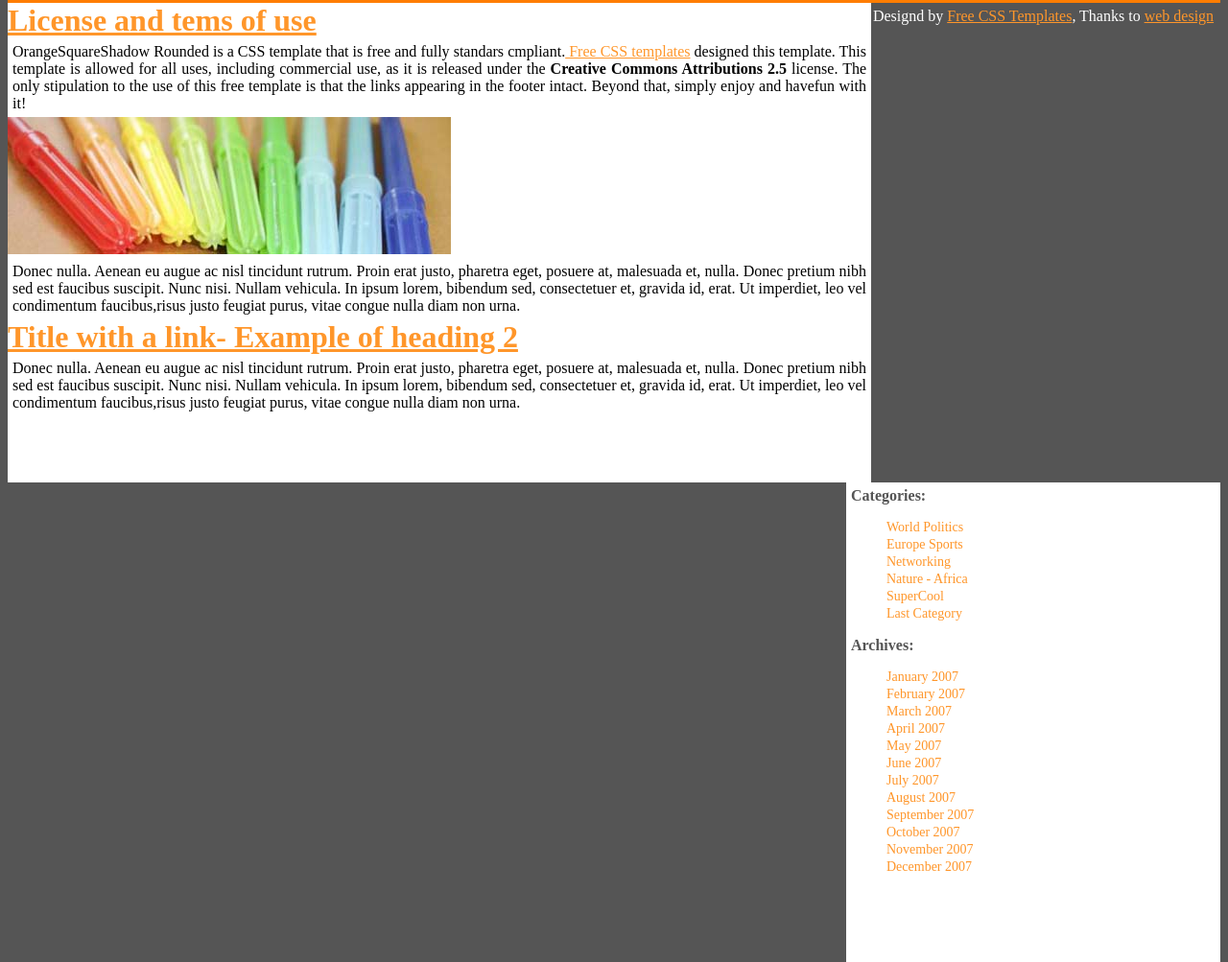
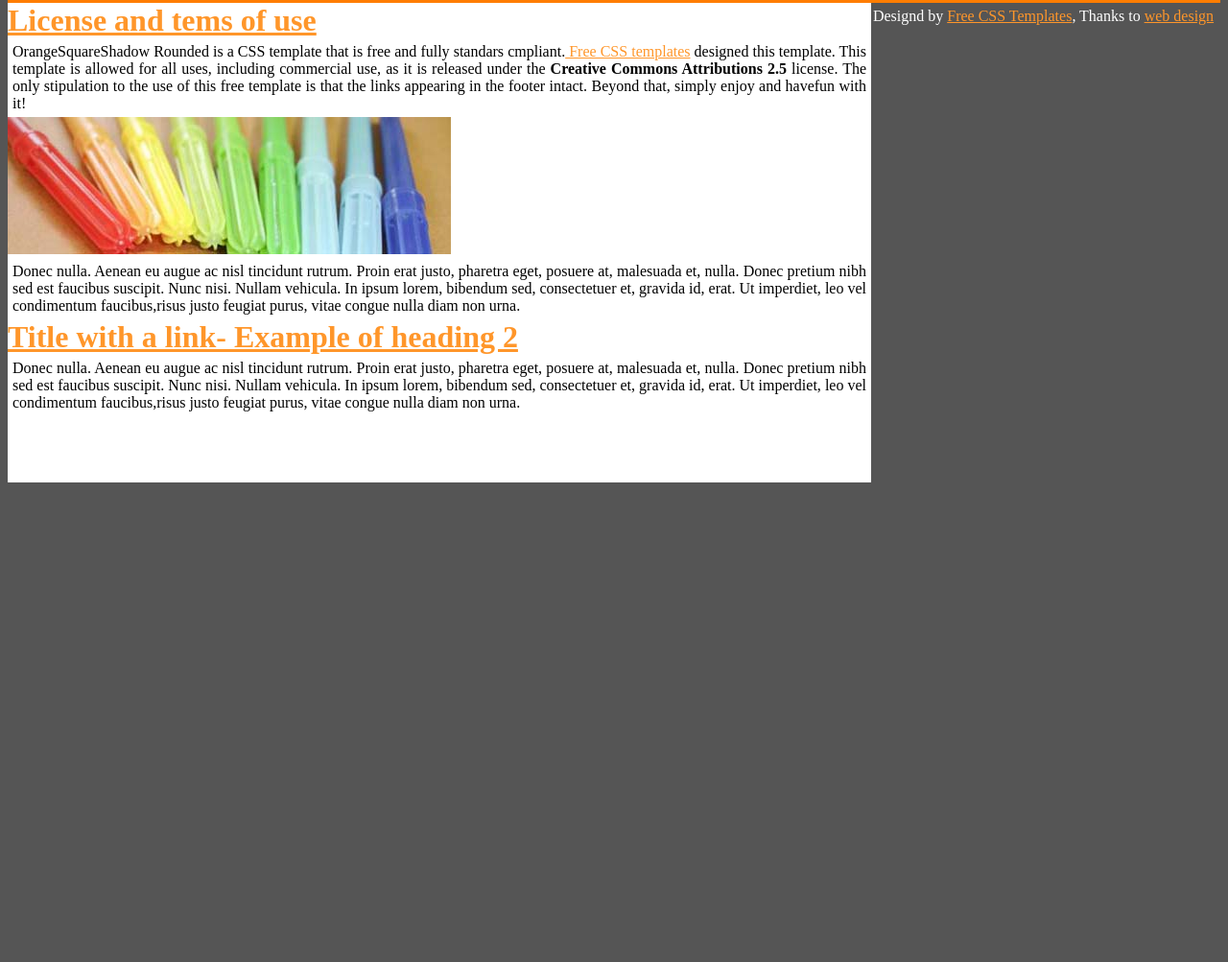
Before and after one commit to YomaraDiaz06/Prueba_Fundamentos, a plain HTML site: page index.html in a window 1280 px wide. Shown: the part 122-1125 px from the top of the page at 96% size. After the commit the page ends 800 px from the top, so only its background shows below. Drawn offline with Linux system fonts and the light colour scheme.

Commit message:
Yomara Diaz

```diff
--- a/index.html
+++ b/index.html
@@ -36,31 +36,7 @@
 
 			<p>Donec nulla. Aenean eu augue ac nisl tincidunt rutrum. Proin erat justo, pharetra eget, posuere at, malesuada et, nulla. Donec pretium nibh sed est faucibus suscipit. Nunc nisi. Nullam vehicula. In ipsum lorem, bibendum sed, consectetuer et, gravida id, erat. Ut imperdiet, leo vel condimentum faucibus,risus justo feugiat purus, vitae congue nulla diam non urna.</p>
 	</div>
- 	    <div class="lista">
-			<h4><b>Categories:</b></h4>
-				<ul>
-					<dt>World Politics</dt>
-					<dt>Europe Sports</dt>
-					<dt>Networking</dt>
-					<dt>Nature - Africa</dt>
-					<dt>SuperCool</dt>
-					<dt>Last Category</dt>
-				</ul>
-			<h4><b>Archives:</b></h4>
-				<ul>
-					<dt>January 2007</dt>
-					<dt>February 2007</dt>
-					<dt>March 2007</dt>
-					<dt>April 2007</dt>
-					<dt>May 2007</dt>
-					<dt>June 2007</dt>
-					<dt>July 2007</dt>
-					<dt>August 2007</dt>
-					<dt>September 2007</dt>
-					<dt>October 2007</dt>
-					<dt>November 2007</dt>
-					<dt>December 2007</dt>
-				</ul>
+
 		</div>
 	</div>
 	<p class="piepag">Designd by <a href=""> Free CSS Templates</a>, Thanks to <a href=""> web design</a> </p>
```
